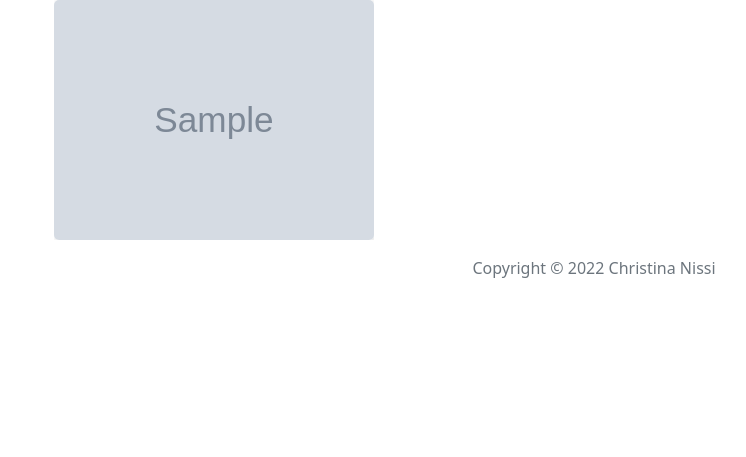
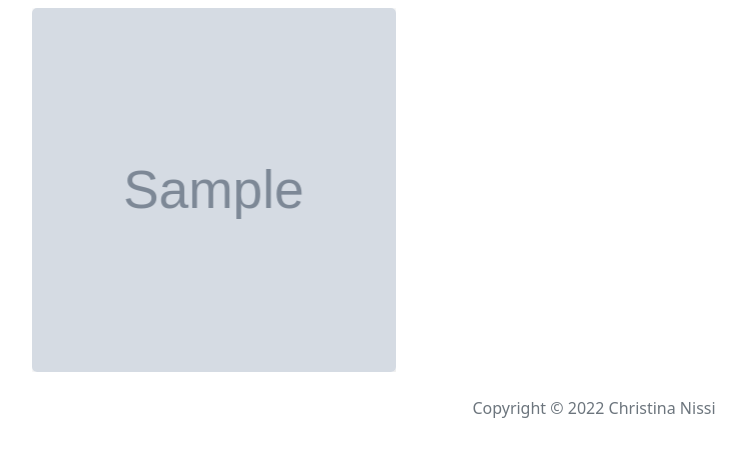
Before and after one commit to miikanissi/christinanissi.com, a Django app: page / in a window 1280 px wide. Shown: the part 96-553 px from the top of the page, without its empty margins (46-792 px from the left). Run offline with Django 4.2, Linux system fonts and the light colour scheme; tables that the repository leaves empty hold one stand-in row (values such as "Sample post"); grey boxes marked "Sample" are stand-in pictures.

Commit message:
Use square images for art list and setup loader
Make art list on index page have square images. Setup django loaders
from .env file to disable template cache in development.

```diff
--- a/static/css/main.css
+++ b/static/css/main.css
@@ -17,15 +17,8 @@ body {
         sans-serif, "Apple Color Emoji", "Segoe UI Emoji", "Segoe UI Symbol";
 }
 /* ART IMAGE RULES START */
-.content-title {
-    color: #1a1a1a;
-    text-align: center;
-    margin-bottom: 10px;
-}
 .content {
     position: relative;
-    width: 90%;
-    max-width: 400px;
     margin: auto;
     overflow: hidden;
 }
@@ -42,12 +35,16 @@ body {
     -webkit-transition: all 0.4s ease-in-out 0s;
     -moz-transition: all 0.4s ease-in-out 0s;
     transition: all 0.4s ease-in-out 0s;
+    border-radius: 5px;
 }
 .content:hover .content-overlay {
     opacity: 1;
 }
 .content-image {
     width: 100%;
+    padding-bottom: 100%;
+    background-size: cover;
+    background-position: center;
     box-shadow: 1px 1px 5px 1px rgba(0, 0, 0, 0.1);
     border-radius: 5px;
 }
@@ -72,16 +69,13 @@ body {
     left: 50%;
     opacity: 1;
 }
-.content-details h3 {
+.content-title {
+    text-align: center;
     color: #fff;
     font-weight: 500;
     letter-spacing: 0.15em;
     margin-bottom: 0.5em;
     text-transform: uppercase;
-}
-.content-details p {
-    color: #fff;
-    font-size: 0.8em;
 }
 .fadeIn-bottom {
     top: 80%;
--- a/templates/art_list.html
+++ b/templates/art_list.html
@@ -1,17 +1,18 @@
 <div class="container text-center">
-    <div class="row row-cols-3">
+    <div class="row">
         {% for art in arts %}
-        <div class="col">
+        <div class="col-12 col-md-6 col-lg-4 py-2 px-2">
             <div class="content">
                 <a href="{% url 'art_detail' art.slug %}">
+                    {% with art.art_images.all.0 as art_image %}
                     <div class="content-overlay"></div>
-                    {% with art.art_images.all.0 as art_image %}
-                    <img src="{{ art_image.image.url }}" class="content-image" alt="{{ art_image.title }}" />
-                    {% endwith %}
+                    <div class="content-image" style="background-image: url({{ art_image.image.url}})">
+                    </div>
                     <div class="content-details fadeIn-bottom">
                         <h3 class="content-title">{{ art.title }}</h3>
                     </div>
                 </a>
+                {% endwith %}
             </div>
         </div>
         {% endfor %}
--- a/templates/base.html
+++ b/templates/base.html
@@ -7,7 +7,7 @@
         <title>
             {% block title %}{% endblock %}
         - {{ request.site.name }}</title>
-        <link href="{% static "css/main.css" %}" rel="stylesheet">
+        <link href="{% static "css/main.css" %}" rel="stylesheet" />
         <link href="https://cdn.jsdelivr.net/npm/bootstrap@5.0.2/dist/css/bootstrap.min.css"
               rel="stylesheet"
               integrity="sha384-EVSTQN3/azprG1Anm3QDgpJLIm9Nao0Yz1ztcQTwFspd3yD65VohhpuuCOmLASjC"
@@ -74,7 +74,7 @@
                     <div class="container py-3">
                         <div class="row">
                             <div class="col-sm text-center text-sm-left text-muted">
-                                <span>Copyright &copy; {% now "Y" %} Christina Nissi</span>
+                                <span>Copyright © {% now "Y" %} Christina Nissi</span>
                             </div>
                         </div>
                     </div>
```
Also changed, not shown: christinanissi/settings.py (+10 -3 lines), 1 other file.
